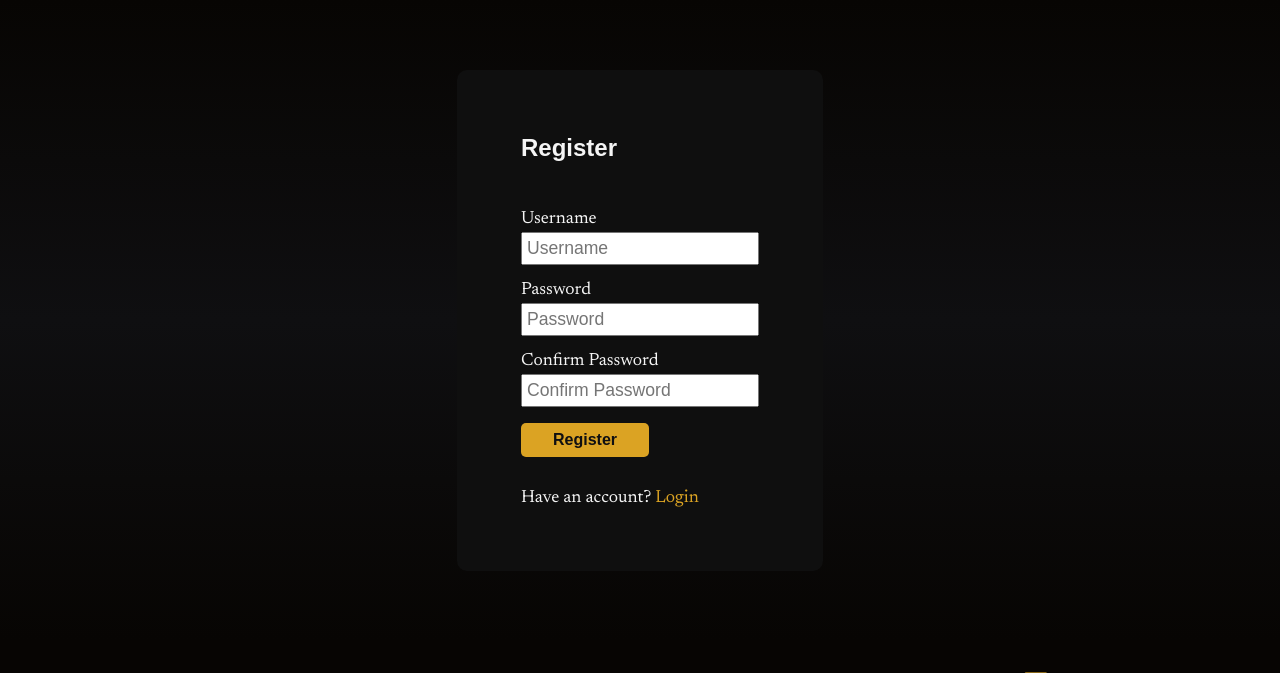
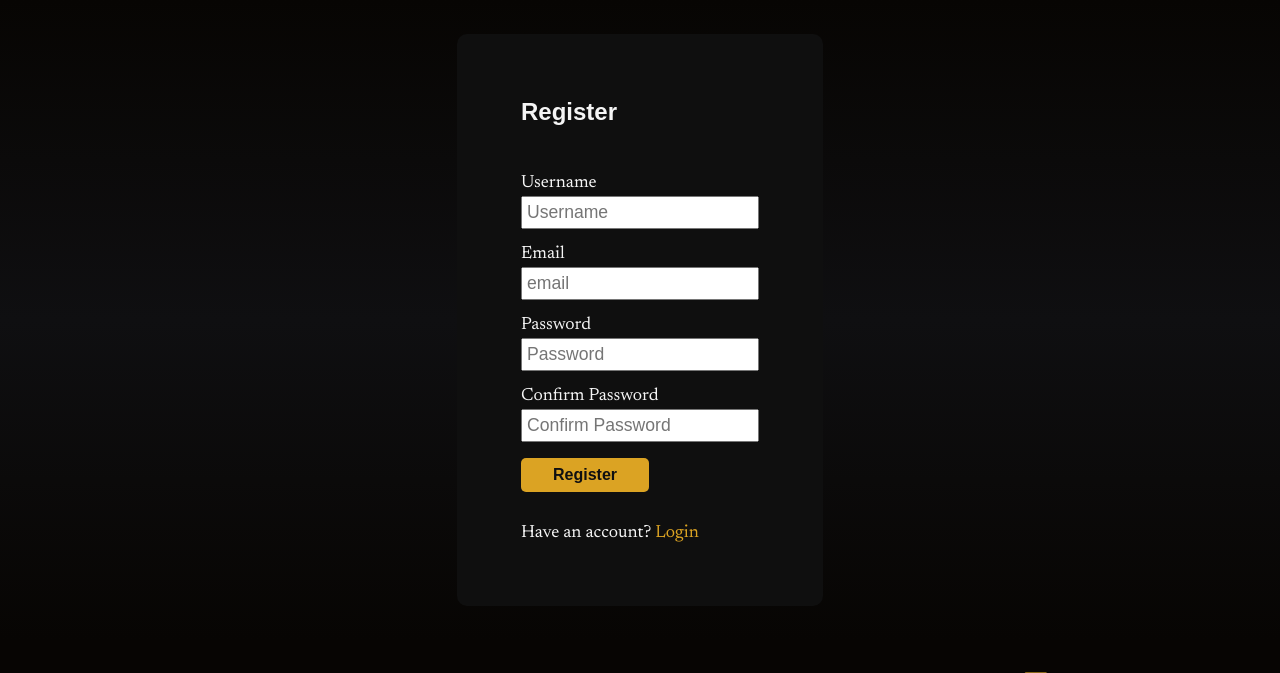
Before and after one commit to BrandonTraviss/PHPCSSProject, a PHP site: page /register.php in a window 1280 px wide. Shown: the part 152-825 px from the top of the page. Run offline with PHP 8.4, Linux system fonts and the light colour scheme; some web fonts are replaced.

Commit message:
Email added to register

```diff
--- a/register.php
+++ b/register.php
@@ -11,6 +11,10 @@
             <div class="input-container">
                 <label for="username" class="label-row-register">Username</label>
                 <input id="username" name="username" type="text" placeholder="Username">
+            </div>
+            <div class="input-container">
+                <label for="email" class="label-row-register">Email</label>
+                <input id="email" name="email" type="email" placeholder="email">
             </div>
             <div class="input-container">
                 <label for="password" class="label-row-register">Password</label>
```
